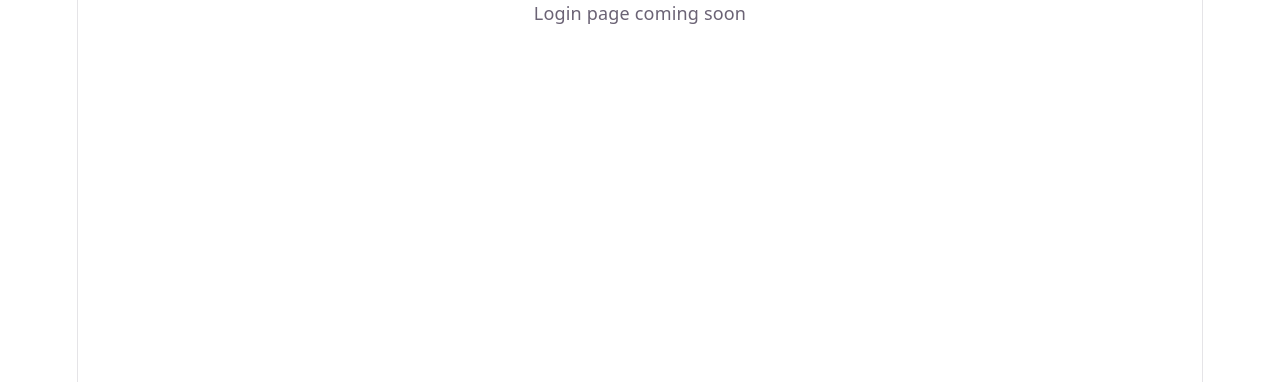
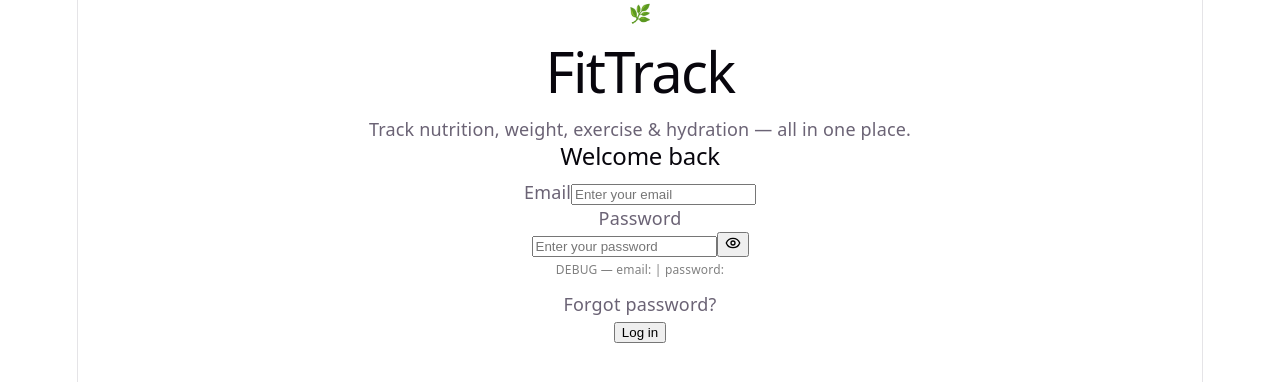
Before and after one commit to myz1993/fittrack, a React (Vite) app: page / in a window 1280 px wide. Shown: the top 382 px of the page. Built offline with nearby package versions, Linux system fonts and the light colour scheme.

Commit message:
Add LoginPage component with controlled inputs and password toggle

```diff
--- a/package.json
+++ b/package.json
@@ -10,6 +10,7 @@
     "preview": "vite preview"
   },
   "dependencies": {
+    "lucide-react": "^1.23.0",
     "react": "^19.2.7",
     "react-dom": "^19.2.7"
   },
--- a/src/App.tsx
+++ b/src/App.tsx
@@ -1,9 +1,7 @@
+import LoginPage from './components/LoginPage'
+
 function App() {
-  return (
-    <div>
-      Login page coming soon
-    </div>
-  )
+  return <LoginPage />
 }
 
 export default App
--- /dev/null
+++ b/src/components/LoginPage.tsx
@@ -0,0 +1,67 @@
+import { useState } from 'react'
+import { Eye, EyeOff } from 'lucide-react'
+
+function LoginPage() {
+  const [email, setEmail] = useState("")
+  const [password, setPassword] = useState("")
+  const [showPassword, setShowPassword] = useState(false)
+
+  return (
+    <div className="login-page">
+
+      <div className="login-left">
+        <div className="login-logo">🌿</div>
+        <h1 className="login-brand">FitTrack</h1>
+        <p className="login-tagline">
+          Track nutrition, weight, exercise &amp; hydration — all in one place.
+        </p>
+      </div>
+
+      <div className="login-right">
+        <h2 className="login-title">Welcome back</h2>
+
+        <div className="field">
+          <label className="field-label">Email</label>
+          <input
+            className="field-input"
+            type="email"
+            placeholder="Enter your email"
+            value={email}
+            onChange={(e) => setEmail(e.target.value)}
+          />
+        </div>
+
+        <div className="field">
+          <label className="field-label">Password</label>
+          <div className="field-input-wrapper">
+            <input
+              className="field-input"
+              type={showPassword ? "text" : "password"}
+              placeholder="Enter your password"
+              value={password}
+              onChange={(e) => setPassword(e.target.value)}
+            />
+            <button
+              type="button"
+              className="toggle-password"
+              onClick={() => setShowPassword(!showPassword)}
+            >
+              {showPassword ? <EyeOff size={16} /> : <Eye size={16} />}
+            </button>
+          </div>
+        </div>
+
+        <div style={{ fontSize: '12px', color: 'gray', marginBottom: '8px' }}>
+          DEBUG — email: {email} | password: {password}
+        </div>
+
+        <div className="forgot-password">Forgot password?</div>
+
+        <button className="login-btn">Log in</button>
+      </div>
+
+    </div>
+  )
+}
+
+export default LoginPage
```
Also changed, not shown: 1 other file (tests, documents, lock files or other folders).
